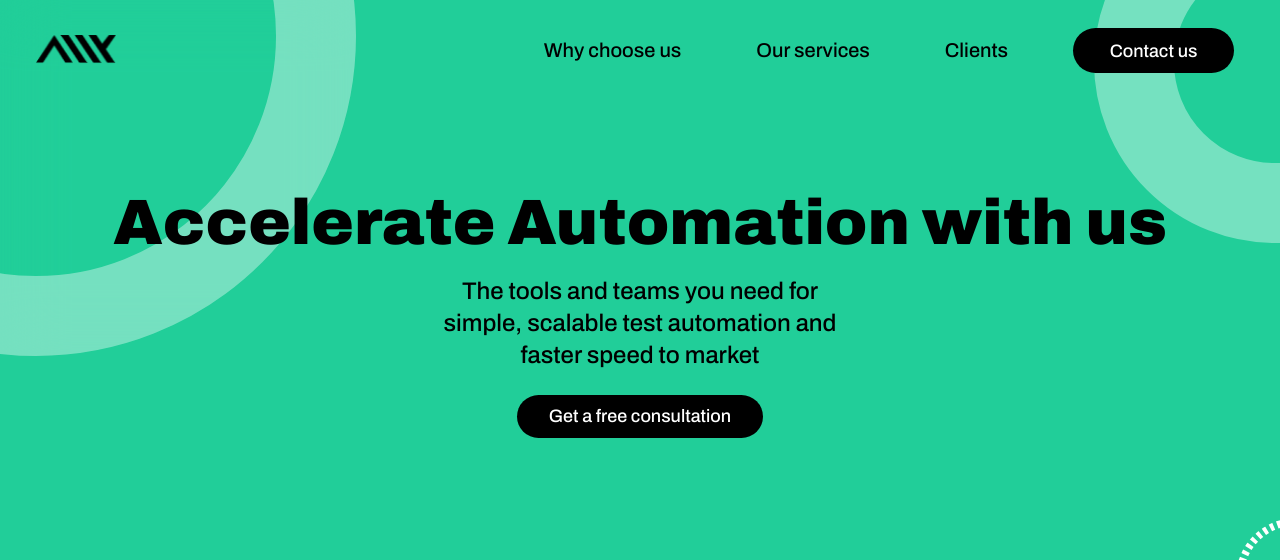
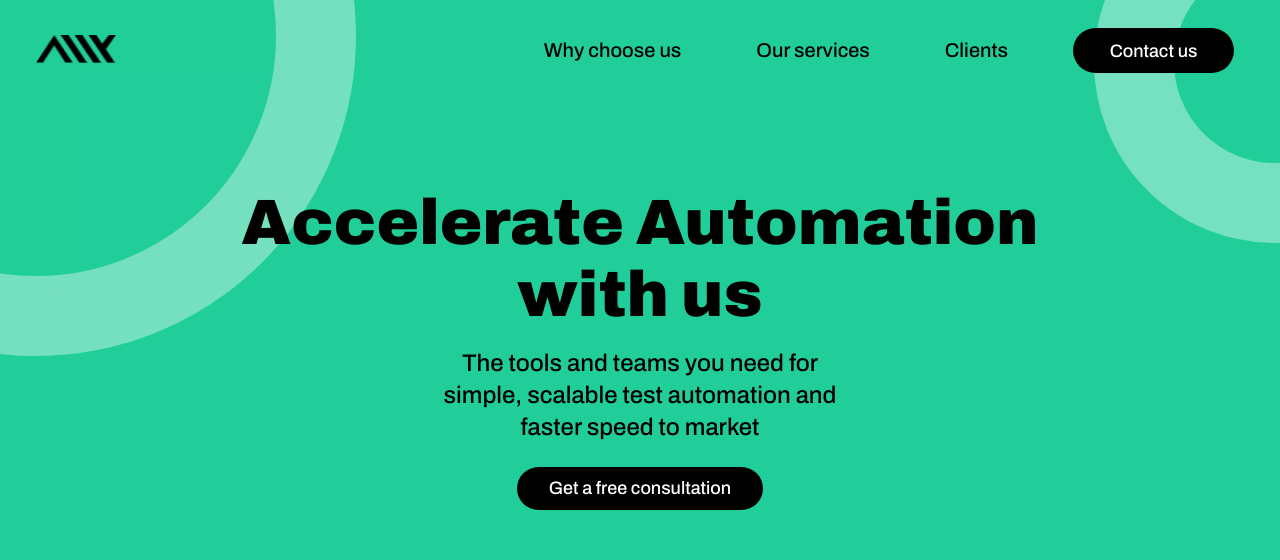
Before and after one commit to a11ysolutions/website, a React (Create React App) app: page /automation in a window 1280 px wide. Shown: the top 560 px of the page. Built offline with nearby package versions, Linux system fonts and the light colour scheme.

Commit message:
fix: adjust some pages so they fit in a 320px viewport

```diff
--- a/src/Components/UI/AchievementCard/AchievementCard.css
+++ b/src/Components/UI/AchievementCard/AchievementCard.css
@@ -1,6 +1,7 @@
 .achievement-card {
   min-height: 123px;
   width: 343px;
+  max-width: 95%;
   background: #ffffff 0% 0% no-repeat padding-box;
   border-radius: 16px;
   align-items: left;
@@ -29,6 +30,7 @@
   text-align: left;
   color: #000000;
 }
+
 .achievement-card-img {
   height: 32.34px;
   width: 32.34px;
--- a/src/Components/UI/Illustration/Illustration.css
+++ b/src/Components/UI/Illustration/Illustration.css
@@ -12,6 +12,7 @@
 .illustration {
   width: 343px;
   height: 455px;
+  max-width: 99%;
 }
 
 .illustration-small-circle {
--- a/src/Components/UI/Presentation/Presentation.css
+++ b/src/Components/UI/Presentation/Presentation.css
@@ -3,6 +3,7 @@
   flex-direction: column;
   align-items: center;
   z-index: 1;
+  margin: 0 5%;
 }
 
 .presentation-button {
@@ -12,7 +13,7 @@
 
 .presentation-main h1 {
   width: 248px;
-  font: normal normal 900 43px/50px Archivo;
+  font: normal normal 900 40px/50px Archivo;
   margin-bottom: 16px;
   letter-spacing: 0px;
   text-align: center;
--- a/src/Components/UI/ToggleMenu/ToggleMenu.css
+++ b/src/Components/UI/ToggleMenu/ToggleMenu.css
@@ -1,4 +1,5 @@
 .toggle-menu-btn {
+  display: block;
   background: none;
   border: none;
   cursor: pointer;
```
